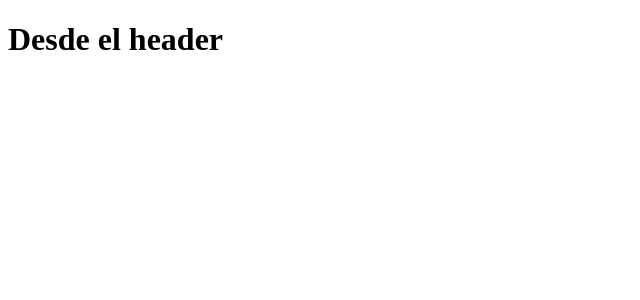
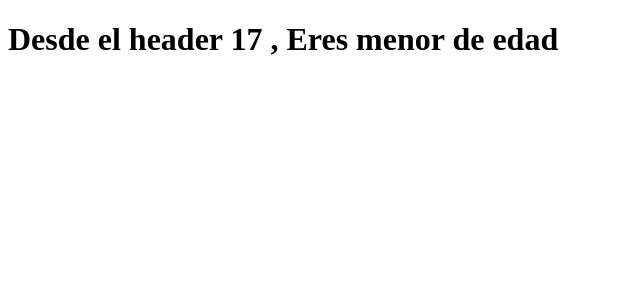
Before and after one commit to jeanv046/ReactClass, a React (Create React App) app in the folder basicos/: page / in a window 1280 px wide. Shown: the top 300 px of the page, without its empty margins (0-640 px from the left). Built offline with nearby package versions, Linux system fonts and the light colour scheme.

Commit message:
componente Header

```diff
--- a/basicos/src/components/Header.jsx
+++ b/basicos/src/components/Header.jsx
@@ -3,8 +3,15 @@ import React from "react";
 
 function Header() {
 
+    const edad = 17;
+    let mensaje;
+    if (edad >= 18) {
+        mensaje = 'Eres mayor de edad';
+    }else{
+        mensaje = 'Eres menor de edad';
+    }
     return(
-        <h1>Desde el header</h1>
+        <h1>Desde el header {edad} , {mensaje}</h1>
 
     )
 }
```
